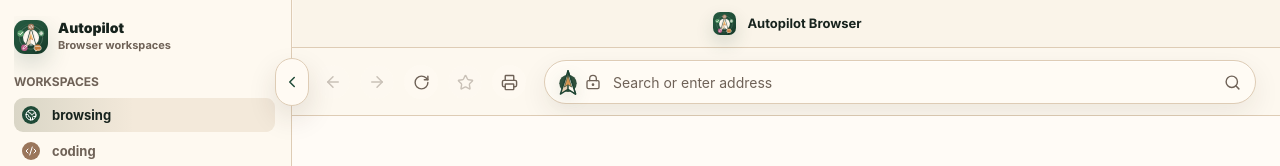
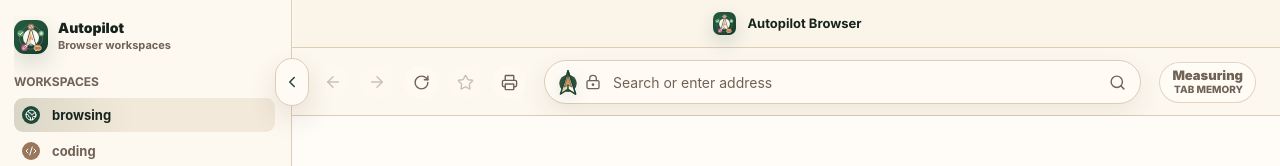
Before and after one commit to vikramsundar2004-collab/Autopilot, a React (Vite) app: page / in a window 1280 px wide. Shown: the top 166 px of the page. Built offline with nearby package versions, Linux system fonts and the light colour scheme.

Commit message:
feat: add tab memory and email previews

```diff
--- a/src/renderer/App.tsx
+++ b/src/renderer/App.tsx
@@ -338,6 +338,19 @@
   return `${message.from} - ${message.subject}`.slice(0, 80);
 }
 
+function formatTabMemory(memoryBytes: number | undefined): string {
+  if (typeof memoryBytes !== "number" || !Number.isFinite(memoryBytes) || memoryBytes <= 0) {
+    return "Measuring";
+  }
+
+  const megabytes = memoryBytes / (1024 * 1024);
+  if (megabytes >= 1024) {
+    return `${(megabytes / 1024).toFixed(1)} GB`;
+  }
+
+  return `${Math.max(1, Math.round(megabytes))} MB`;
+}
+
 export function App(): JSX.Element {
   const autopilot = useMemo(() => getAutopilotApi(), []);
   const [theme, setTheme] = useState<BrowserTheme>(() => loadTheme());
@@ -364,6 +377,7 @@
   const [emailMessages, setEmailMessages] = useState<EmailMessageSummary[]>([]);
   const [emailSyncStatus, setEmailSyncStatus] = useState("");
   const [emailBusy, setEmailBusy] = useState(false);
+  const [selectedEmailId, setSelectedEmailId] = useState<string | null>(null);
   const [selectedProductivitySources, setSelectedProductivitySources] = useState<ProductivitySourceId[]>(() => loadProductivitySources());
   const [selectedActionSource, setSelectedActionSource] = useState<ActionItemSource | "All">("All");
   const [activeTabId, setActiveTabId] = useState<string | null>(null);
@@ -377,6 +391,7 @@
   const sidebarWidthRef = useRef(sidebarWidth);
 
   const activeTab = tabs.find((tab) => tab.id === activeTabId) ?? null;
+  const activeTabMemoryLabel = formatTabMemory(activeTab?.memoryBytes);
   const isBrowserPreview = autopilot.runtime === "browser-preview";
   const warnings = useMemo(() => getThemeWarnings(theme), [theme]);
   const openActionItems = useMemo(() => actionItems.filter((item) => !item.completedAt), [actionItems]);
@@ -440,6 +455,12 @@
     return selectedBookmarkSources.map((sourceId) => labels.get(sourceId) ?? sourceId).join(", ");
   }, [bookmarkSources, selectedBookmarkSources]);
 
+  useEffect(() => {
+    if (selectedEmailId && !emailMessages.some((message) => message.id === selectedEmailId)) {
+      setSelectedEmailId(null);
+    }
+  }, [emailMessages, selectedEmailId]);
+
   const applyBookmarks = useCallback((nextBookmarks: BrowserBookmarkNode[]) => {
     setBookmarks(nextBookmarks);
   }, []);
@@ -736,6 +757,16 @@
     setView("browser");
   }
 
+  async function openEmailInBrowser(message: EmailMessageSummary): Promise<void> {
+    setEmailSyncStatus(`Opening ${message.subject || "email"} in a browser tab...`);
+    const snapshot = await autopilot.tabs.create();
+    const tabId = snapshot.activeTabId;
+    if (tabId) {
+      await autopilot.tabs.navigate(tabId, message.url);
+    }
+    setView("browser");
+  }
+
   function deleteTab(tabId = activeTabId): void {
     if (!tabId) {
       return;
@@ -1043,6 +1074,7 @@
     const status = await autopilot.email.disconnect();
     setEmailStatus(status);
     setEmailMessages([]);
+    setSelectedEmailId(null);
     setEmailSyncStatus("Gmail disconnected.");
     setEmailBusy(false);
   }
@@ -1398,6 +1430,10 @@
               />
               <Search size={17} aria-hidden="true" />
             </label>
+            <span className={`tab-memory-badge ${activeTab?.memoryBytes ? "" : "pending"}`} title="Memory used by the active browser tab">
+              <strong>{activeTabMemoryLabel}</strong>
+              <small>tab memory</small>
+            </span>
           </form>
         )}
 
@@ -1549,7 +1585,13 @@
                   ) : (
                     <div className="email-message-list">
                       {emailMessages.slice(0, 8).map((message) => (
-                        <article className={`email-message ${message.unread ? "unread" : ""}`} key={message.id}>
+                        <article className={`email-message ${message.unread ? "unread" : ""} ${selectedEmailId === message.id ? "selected" : ""}`} key={message.id}>
+                          <button
+                            className="email-message-summary"
+                            type="button"
+                            aria-expanded={selectedEmailId === message.id}
+                            onClick={() => setSelectedEmailId((currentId) => (currentId === message.id ? null : message.id))}
+                          >
                             <span className="email-message-icon" aria-hidden="true">
                               <Mail size={16} />
                             </span>
@@ -1562,6 +1604,17 @@
                               <p>{message.snippet}</p>
                             </div>
                             <time dateTime={new Date(message.receivedAt).toISOString()}>{formatCredentialDate(message.receivedAt)}</time>
+                          </button>
+                          {selectedEmailId === message.id && (
+                            <div className="email-message-preview">
+                              <p>{message.snippet || "No preview text was included with this email."}</p>
+                              {message.actionText && message.actionText !== message.snippet ? <p>{message.actionText}</p> : null}
+                              <button className="secondary-action email-full-button" type="button" onClick={() => void openEmailInBrowser(message)}>
+                                Show full email
+                                <ArrowRight size={16} aria-hidden="true" />
+                              </button>
+                            </div>
+                          )}
                         </article>
                       ))}
                     </div>
--- a/src/renderer/styles.css
+++ b/src/renderer/styles.css
@@ -1053,7 +1053,7 @@
 
 .nav-toolbar {
   display: grid;
-  grid-template-columns: auto minmax(180px, 1fr);
+  grid-template-columns: auto minmax(180px, 1fr) auto;
   align-items: center;
   gap: 18px;
   min-width: 0;
@@ -1120,6 +1120,46 @@
   box-shadow:
     0 0 0 3px color-mix(in srgb, var(--primary) 13%, transparent),
     0 14px 34px rgba(31, 74, 55, 0.1);
+}
+
+.tab-memory-badge {
+  display: grid;
+  justify-items: end;
+  gap: 2px;
+  min-width: 88px;
+  min-height: 40px;
+  border: 1px solid color-mix(in srgb, var(--border) 82%, transparent);
+  border-radius: 999px;
+  background: color-mix(in srgb, var(--surface) 78%, white);
+  color: var(--text);
+  padding: 7px 12px;
+  box-shadow: inset 0 1px 0 rgba(255, 255, 255, 0.5);
+}
+
+.tab-memory-badge strong,
+.tab-memory-badge small {
+  overflow: hidden;
+  max-width: 120px;
+  text-overflow: ellipsis;
+  white-space: nowrap;
+}
+
+.tab-memory-badge strong {
+  font-size: 13px;
+  font-weight: 900;
+  line-height: 1;
+}
+
+.tab-memory-badge small {
+  color: var(--text-muted);
+  font-size: 10px;
+  font-weight: 800;
+  line-height: 1;
+  text-transform: uppercase;
+}
+
+.tab-memory-badge.pending {
+  color: var(--text-muted);
 }
 
 .address-bar input,
@@ -1695,19 +1735,41 @@
 
 .email-message {
   display: grid;
+  gap: 0;
+  min-width: 0;
+  overflow: hidden;
+  border: 1px solid color-mix(in srgb, var(--border) 78%, transparent);
+  border-radius: 12px;
+  background: color-mix(in srgb, var(--surface) 88%, white);
+}
+
+.email-message.unread {
+  border-color: color-mix(in srgb, var(--primary) 24%, var(--border));
+  background: color-mix(in srgb, var(--sage-muted) 28%, var(--surface));
+}
+
+.email-message.selected {
+  border-color: color-mix(in srgb, var(--primary) 42%, var(--border));
+  box-shadow: 0 12px 32px rgba(31, 74, 55, 0.1);
+}
+
+.email-message-summary {
+  display: grid;
   grid-template-columns: 34px minmax(0, 1fr) auto;
   align-items: start;
   gap: 10px;
-  min-width: 0;
-  border: 1px solid color-mix(in srgb, var(--border) 78%, transparent);
-  border-radius: 12px;
-  background: color-mix(in srgb, var(--surface) 88%, white);
+  width: 100%;
+  min-width: 0;
+  border: 0;
+  background: transparent;
+  color: inherit;
+  cursor: pointer;
   padding: 11px;
-}
-
-.email-message.unread {
-  border-color: color-mix(in srgb, var(--primary) 24%, var(--border));
-  background: color-mix(in srgb, var(--sage-muted) 28%, var(--surface));
+  text-align: left;
+}
+
+.email-message-summary:hover {
+  background: color-mix(in srgb, var(--surface-2) 34%, transparent);
 }
 
 .email-message-icon {
@@ -1741,7 +1803,7 @@
 }
 
 .email-message-copy span,
-.email-message time {
+.email-message-summary time {
   color: var(--text-muted);
   font-size: 12px;
   font-weight: 750;
@@ -1754,9 +1816,34 @@
   line-height: 1.35;
 }
 
-.email-message time {
+.email-message-summary time {
   justify-self: end;
   white-space: nowrap;
+}
+
+.email-message-preview {
+  display: grid;
+  gap: 10px;
+  margin: 0 11px 11px 55px;
+  border-top: 1px dashed color-mix(in srgb, var(--border) 86%, transparent);
+  padding-top: 10px;
+}
+
+.email-message-preview p {
+  margin: 0;
+  color: color-mix(in srgb, var(--text-muted) 78%, var(--text));
+  font-size: 13px;
+  line-height: 1.45;
+}
+
+.email-full-button {
+  display: inline-flex;
+  align-items: center;
+  justify-content: center;
+  justify-self: start;
+  gap: 8px;
+  min-height: 36px;
+  padding: 0 12px;
 }
 
 .action-checklist-heading > span {
@@ -2709,6 +2796,10 @@
     justify-content: center;
   }
 
+  .tab-memory-badge {
+    justify-self: center;
+  }
+
   .empty-state {
     width: calc(100vw - 40px);
   }
@@ -2759,13 +2850,17 @@
     justify-content: start;
   }
 
-  .email-message {
+  .email-message-summary {
     grid-template-columns: 34px minmax(0, 1fr);
   }
 
-  .email-message time {
+  .email-message-summary time {
     grid-column: 2;
     justify-self: start;
+  }
+
+  .email-message-preview {
+    margin-left: 11px;
   }
 
   .action-checklist-heading {
--- a/src/shared/browserModel.ts
+++ b/src/shared/browserModel.ts
@@ -16,6 +16,7 @@
   isLoading: boolean;
   canGoBack: boolean;
   canGoForward: boolean;
+  memoryBytes?: number;
 };
 
 export type BrowserSnapshot = {
```
Also changed, not shown: src/main/tabs.ts (+50 -1 lines). Lines whose indentation alone changed are shown as unchanged.
